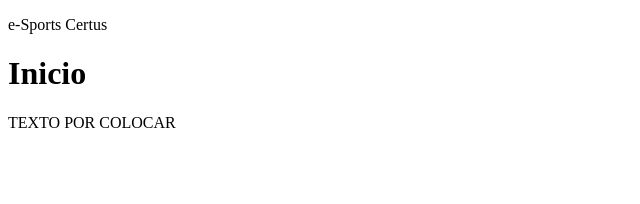
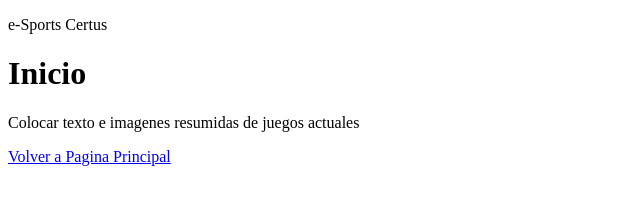
Before and after one commit to ballonprro/78113290.github.io, a plain HTML site: page wireframe/Pagina de Inicio.html in a window 1280 px wide. Shown: the whole page, without its empty margins (0-640 px from the left). Drawn offline with Linux system fonts and the light colour scheme.

Commit message:
Se registra la new page con enlace

```diff
--- a/wireframe/Pagina de Inicio.html
+++ b/wireframe/Pagina de Inicio.html
@@ -9,7 +9,9 @@
 <body>
 <p>e-Sports Certus</p>
     <h1>Inicio</h1>
-<p>TEXTO POR COLOCAR</p>
+<p> Colocar texto e imagenes resumidas de juegos actuales</p>
+
+<a href="Pagina principal.html"> Volver a Pagina Principal</a>
 
 </body>
 </html>
```
